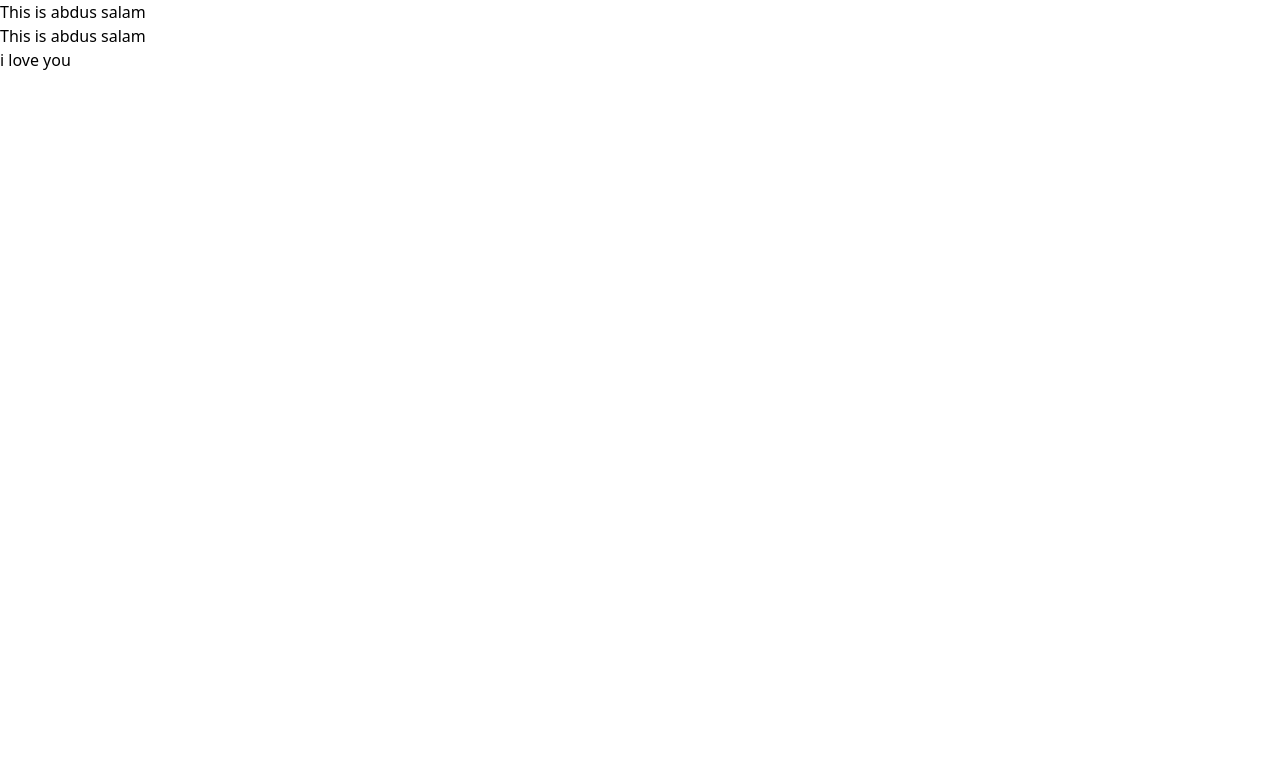
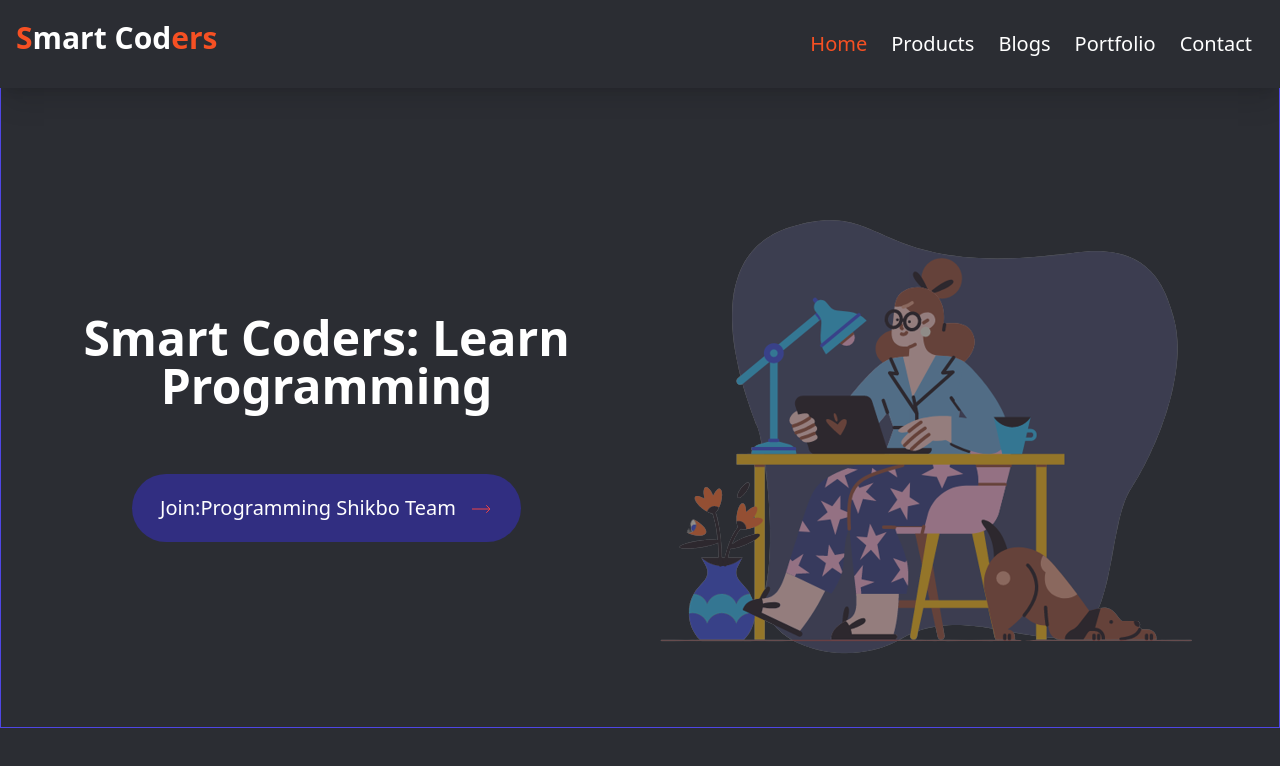
Before and after one commit to sk-salam/Tailwind-First-Projects, a website built with Vite: page index.html in a window 1280 px wide. Built offline with nearby package versions, Linux system fonts and the light colour scheme.

Commit message:
create navbar and hero section

```diff
--- a/css/main.css
+++ b/css/main.css
@@ -1,3 +1,3 @@
-@tailwind base;
+ @tailwind base;
 @tailwind components;
 @tailwind utilities;
--- a/index.html
+++ b/index.html
@@ -5,11 +5,39 @@
     <meta name="viewport" content="width=device-width, initial-scale=1.0">
     <title>Tailwind First Projects</title>
     <!-- css file link here -->
-     <link rel="stylesheet" href="css/main.css">
+       <link href="./css/main.css" rel="stylesheet">
 </head>
-<body>
-        <h1>This is abdus salam</h1>
-        <h6>This is abdus salam</h6>
-        <h3>i love you</h3>
+<body class="bg-[#2b2d33]">
+ <nav class="bg-[#2b2d33] shadow-xl">
+        <div class="container mx-auto py-5">
+                <div class="sm:flex justify-between items-center">
+                        <div class="text-center mb-3 px-4">
+                                 <a class="text-white font-bold text-xl sm:text-3xl" href="#"><span class="text-[#f65023]">S</span>mart Cod<span class="text-[#f65023]">ers</span></a>
+                        </div>
+                        <ul class="sm:flex text-xl text-white text-center border-t px-4 sm:border-none">
+                               <li class="mt-4 sm:mt-0"> <a href class="p-3 text-[#f65023]">Home</a></li>
+                               <li>  <a href class="p-3  hover:text-[#f65023]">Products</a></li>
+                               <li>  <a href class="p-3  hover:text-[#f65023]">Blogs</a></li>
+                               <li>  <a href class="p-3  hover:text-[#f65023]">Portfolio</a></li>
+                               <li>  <a href class="p-3  hover:text-[#f65023]">Contact</a></li>
+                        </ul>
+                </div>
+        </div>
+ </nav>
+ <!-- header section start-->
+ <header>
+        <div class="container mx-auto border border-indigo-600 border-t-0 sm:flex justify-around items-center text-center text-white h-[80vh] px-10 pt-10">
+                <div>
+                  <h1 class="text-2xl sm:text-5xl mb-3 sm:mb-16 font-bold">Smart Coders: Learn <br> Programming</h1>
+                  <button class="bg-indigo-900 px-7 py-5 rounded-full text-xl">Join:Programming Shikbo Team <svg class="w-6 inline-block ml-2 animate-ping text-red-500" xmlns="http://www.w3.org/2000/svg" fill="none" viewBox="0 0 24 24" strokeWidth={1.5} stroke="currentColor" className="size-6">
+  <path strokeLinecap="round" strokeLinejoin="round" d="M17.25 8.25 21 12m0 0-3.75 3.75M21 12H3" />
+</svg></button>
+                </div>
+                <div>
+                        <img class="animate-pulse" src="images/images.png" alt="">
+                </div>
+        </div>
+ </header>
+  <!-- header section ends-->
 </body>
 </html>
--- a/postcss.config.js
+++ b/postcss.config.js
@@ -1,4 +1,4 @@
-module.exports = {
+ module.exports = {
   plugins: {
     tailwindcss: {},
     autoprefixer: {},
--- a/tailwind.config.js
+++ b/tailwind.config.js
@@ -1,6 +1,9 @@
-/** @type {import('tailwindcss').Config} */
+ /** @type {import('tailwindcss').Config} */
 module.exports = {
-  content: ["*"],
+  content: [
+    "./index.html",               // Scan index.html
+    "./src/**/*.{js,ts,jsx,tsx}"  // Scan JS/TS files if any
+  ],
   theme: {
     extend: {},
   },
```
Also changed, not shown: images/images.png (added).
